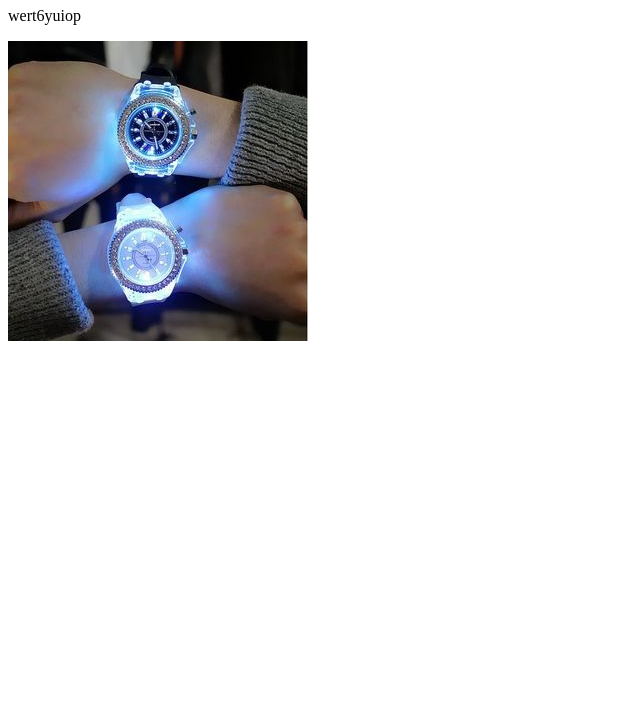
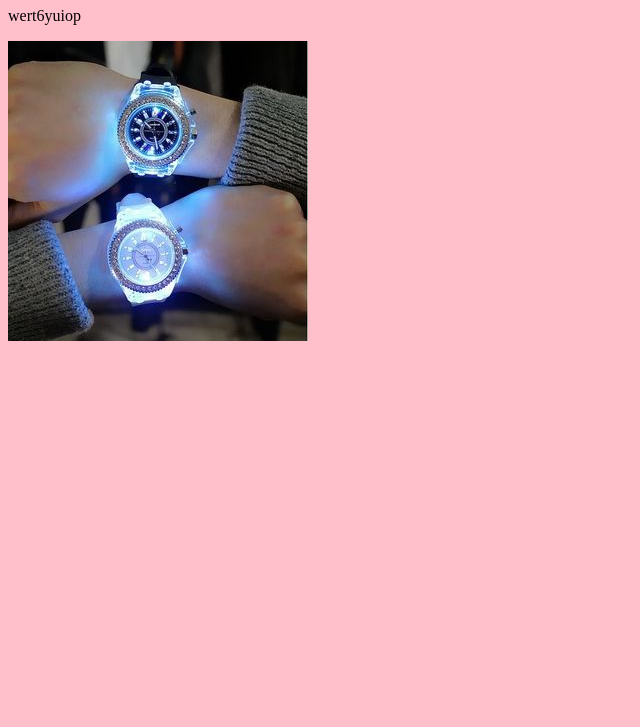
Before and after one commit to Kipkemoi19/chebii, a plain HTML site: page index.html in a window 1280 px wide. Shown: the part 73-800 px from the top of the page, without its empty margins (0-640 px from the left). Drawn offline with Linux system fonts and the light colour scheme; files whose address does not match are found by name.

Commit message:
add the css changes

```diff
--- a/index.css
+++ b/index.css
@@ -1,3 +1,6 @@
 h1{
     color: brown;
 }
+body{
+    background-color: pink;
+}
```
